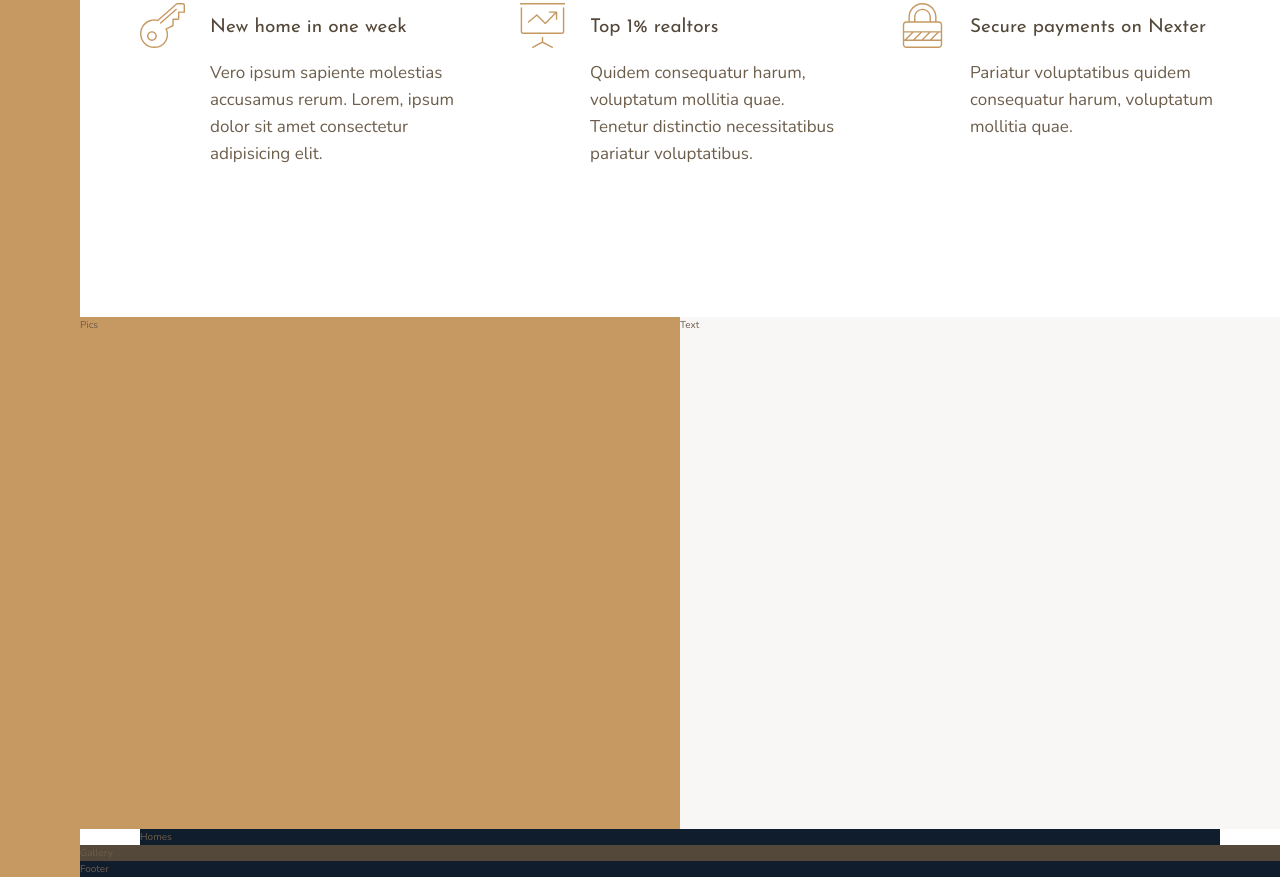
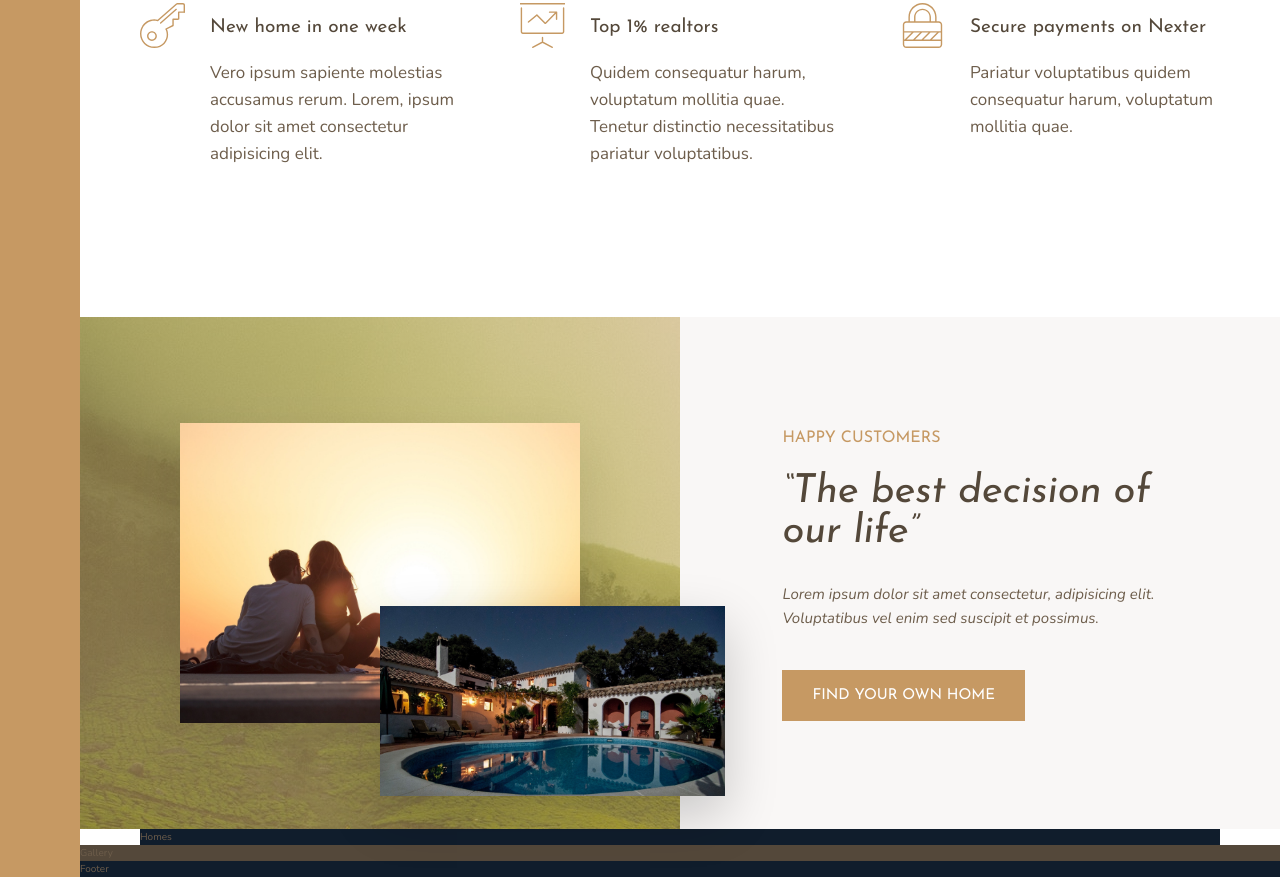
Before and after one commit to nataliabanz/nexter, a website: page index.html in a window 1280 px wide. Shown: the part 991-1868 px from the top of the page. Drawn offline with nearby package versions, Linux system fonts and the light colour scheme.

Commit message:
Story finished

```diff
--- a/index.html
+++ b/index.html
@@ -79,15 +79,20 @@
                 Pariatur voluptatibus quidem consequatur harum, voluptatum mollitia quae.
             </p>
          </div>
-
         </section>
 
         <div class="story__pictures">
-            Pics
+            <img src="/img/story-1.jpeg" alt="Couple with new house" class="story__img--1">
+            <img src="/img/story-2.jpeg" alt="New house" class="story__img--2">
         </div>
 
         <div class="story__content">
-            Text
+            <h3 class="heading-3 mb-sm">Happy Customers</h3>
+            <h2 class="heading-2 heading-2--dark mb-md">&ldquo;The best decision of our life&rdquo;</h2>
+            <p class="story__text">
+                Lorem ipsum dolor sit amet consectetur, adipisicing elit. Voluptatibus vel enim sed suscipit et possimus.
+            </p>
+            <button class="btn">Find your own home</button>
         </div>
 
         <section class="homes">
--- a/sass/_story.scss
+++ b/sass/_story.scss
@@ -3,9 +3,47 @@
     &__pictures {
         background-color: $color-primary;
         grid-column: full-start / col-end 4;
+        background-image: linear-gradient(rgba($color-primary, .5), rgba($color-primary, .5)), url(../img/back.jpg);
+
+        display: grid;
+        grid-template-rows: repeat(6,1fr);
+        grid-template-columns: repeat(6, 1fr);
+        align-items: center;
     }
+
+    &__img--1 {
+        width: 100%;
+        grid-row: 2 / 6;
+        grid-column: 2 / 6;
+        box-shadow: 0 2rem 5rem rgba($color: #000000, $alpha: .1);
+    }
+    &__img--2 {
+        width: 115%;
+        grid-row: 4 / 7;
+        grid-column: 4 / 7;
+        z-index: 10;
+        box-shadow: 0 2rem 5rem rgba($color: #000000, $alpha: .2);
+    }
+
     &__content {
         background-color: $color-grey-light-1;
         grid-column: col-start 5 / full-end;
+
+
+        padding: 6rem 8vw;
+        /*display: flex;
+        flex-direction: column;
+        justify-content: center;
+        align-items: flex-start;*/
+
+        display: grid;
+        align-content: center;
+        justify-items: start;
+    }
+
+    &__text {
+        font-size: 1.5rem;
+        font-style: italic;
+        margin-bottom: 4rem;
     }
 }
--- a/sass/_typography.scss
+++ b/sass/_typography.scss
@@ -9,10 +9,19 @@
 
 .heading-2 {
     @extend %heading;
+    font-size: 4rem;
+    font-style: italic;
+    line-height: 1;
+
+    &--light { color: $color-grey-light-1; }
+    &--dark { color: $color-grey-dark-1; }
 }
 
 .heading-3 {
     @extend %heading;
+    font-size: 1.6rem;
+    color: $color-primary;
+    text-transform: uppercase;
 }
 
 .heading-4 {
@@ -22,3 +31,25 @@
     &--light { color: $color-grey-light-1; }
     &--dark { color: $color-grey-dark-1; }
 }
+
+.btn {
+    background-color: $color-primary;
+    color: #fff;
+    border: none;
+    border-radius: 0;
+    font-family: $font-display;
+    font-size: 1.5rem;
+    text-transform: uppercase;
+    padding: 1.8rem 3rem;
+    cursor: pointer;
+    transition: all .2s;
+
+    &:hover {
+        background-color: $color-primary-dark;
+    }
+}
+
+.mb-sm {margin-bottom: 2rem;}
+.mb-md {margin-bottom: 3rem;}
+.mb-lg {margin-bottom: 4rem;}
+.mb-hg {margin-bottom: 8rem;}
```
Also changed, not shown: css/style.css.
